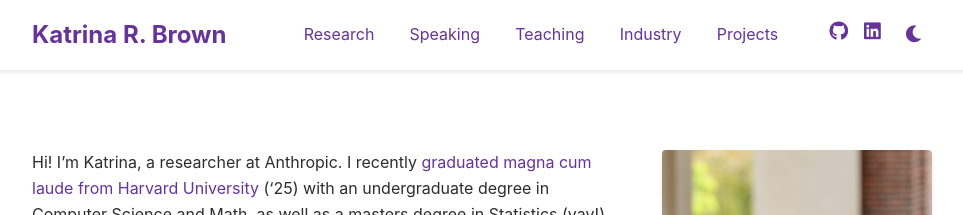
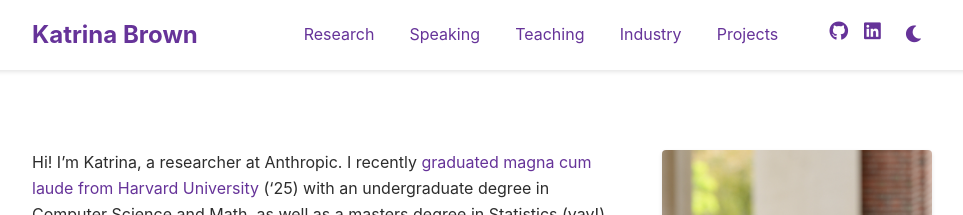
Before and after one commit to brownkat6/katrinarbrown, a Jekyll site: the page built from docs/index.md, in a window 1280 px wide. Shown: the top 215 px of the page, without its empty margins (158-1121 px from the left). Built offline with Jekyll 4.4.1, drawn with Linux system fonts in a browser that asks for light colours.

Commit message:
new paper uwu

```diff
--- a/docs/_config.yml
+++ b/docs/_config.yml
@@ -1,4 +1,4 @@
-title: "Katrina R. Brown"
+title: "Katrina Brown"
 description: "Computer Science Student at Harvard University"
 url: "katrinarbrown.github.io"
 baseurl: ""
```
